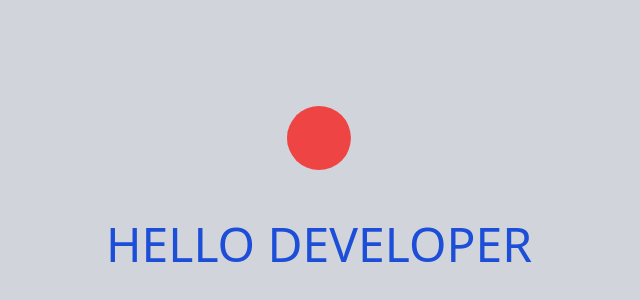
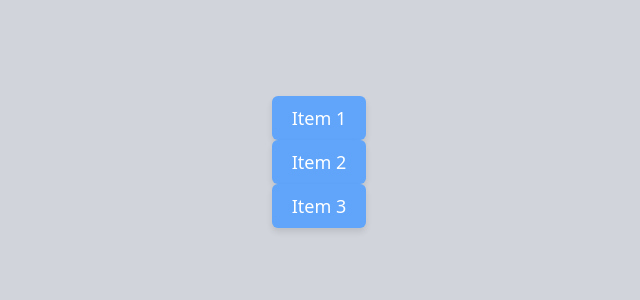
Before and after one commit to rankdeveloper/framer-motion, a React (Vite) app: page / in a window 1280 px wide. Shown: the part 238-538 px from the top of the page, without its empty margins (321-961 px from the left). Built offline with nearby package versions, Linux system fonts and the light colour scheme.

Commit message:
group layout animation

```diff
--- a/src/App.tsx
+++ b/src/App.tsx
@@ -1,10 +1,12 @@
 import RotateDiv from "./RotateDiv";
 import TextDown from "./TextDown";
+import LayoutGroupExample1 from "./LayoutGroup";
 export default function App() {
   return (
     <div className="h-screen flex flex-col items-center justify-center bg-gray-300">
-      <RotateDiv />
-      <TextDown />
+      {/* <RotateDiv />
+      <TextDown /> */}
+      <LayoutGroupExample1 />
     </div>
   );
 }
--- /dev/null
+++ b/src/LayoutGroup.tsx
@@ -0,0 +1,46 @@
+// App.js
+import React, { useState } from "react";
+import { motion, LayoutGroup } from "framer-motion"; // Optional for styling
+
+const items = [
+  { id: 1, title: "Item 1", description: "This is the description for item 1" },
+  { id: 2, title: "Item 2", description: "This is the description for item 2" },
+  { id: 3, title: "Item 3", description: "This is the description for item 3" },
+];
+
+const LayoutGroupExample1 = () => {
+  const [expanded, setExpanded] = useState<number | null>(null);
+
+  const expand = (id: number) => {
+    if (expanded === id) {
+      setExpanded(null);
+    } else {
+      setExpanded(id);
+    }
+  };
+
+  return (
+    <LayoutGroup>
+      {items.map((item) => (
+        <motion.div
+          key={item.id}
+          layout
+          className="bg-blue-400  py-2 px-5 rounded-md shadow-[0_4px_6px_rgba(0,0,0,0.1)] overflow-hidden cursor-pointer"
+          whileHover={{ scale: 1.03 }}
+          onClick={() => expand(item.id)}
+        >
+          <motion.h2 className="text-white text-lg" layout>
+            {item.title}
+            {expanded === item.id && (
+              <motion.p className="py-2 text-slate-300">
+                {item.description}
+              </motion.p>
+            )}
+          </motion.h2>
+        </motion.div>
+      ))}
+    </LayoutGroup>
+  );
+};
+
+export default LayoutGroupExample1;
```
